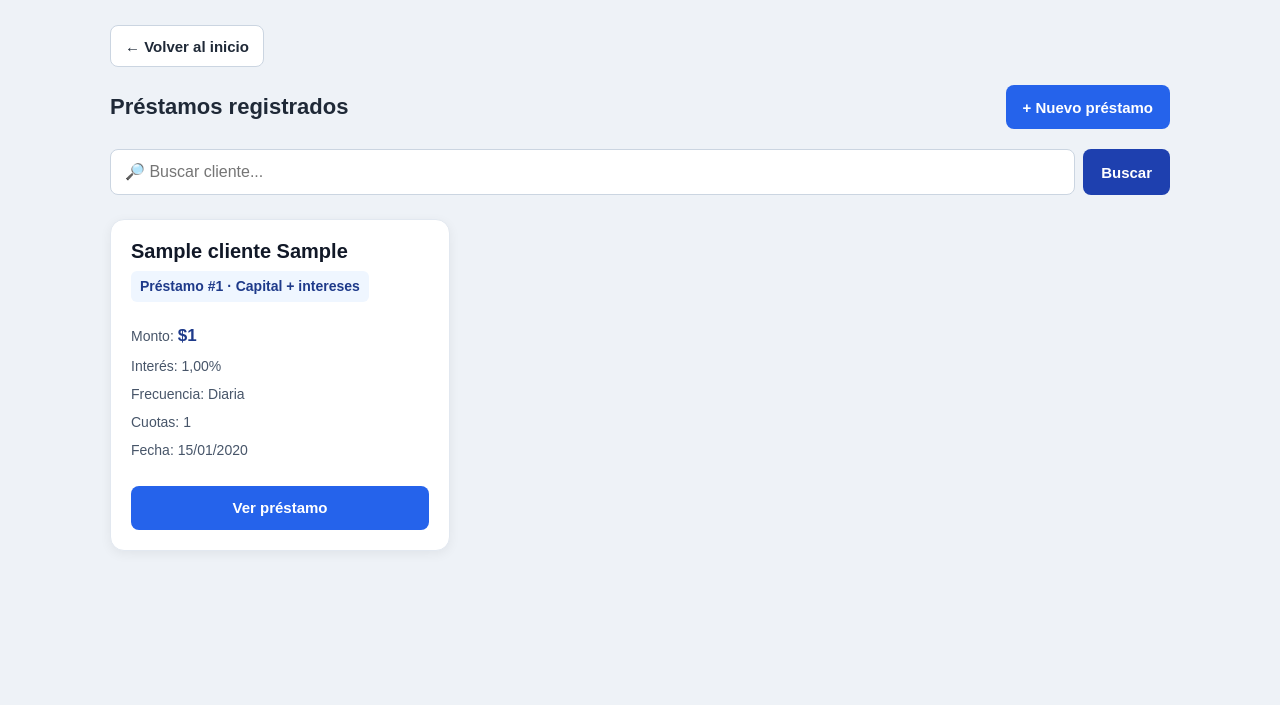
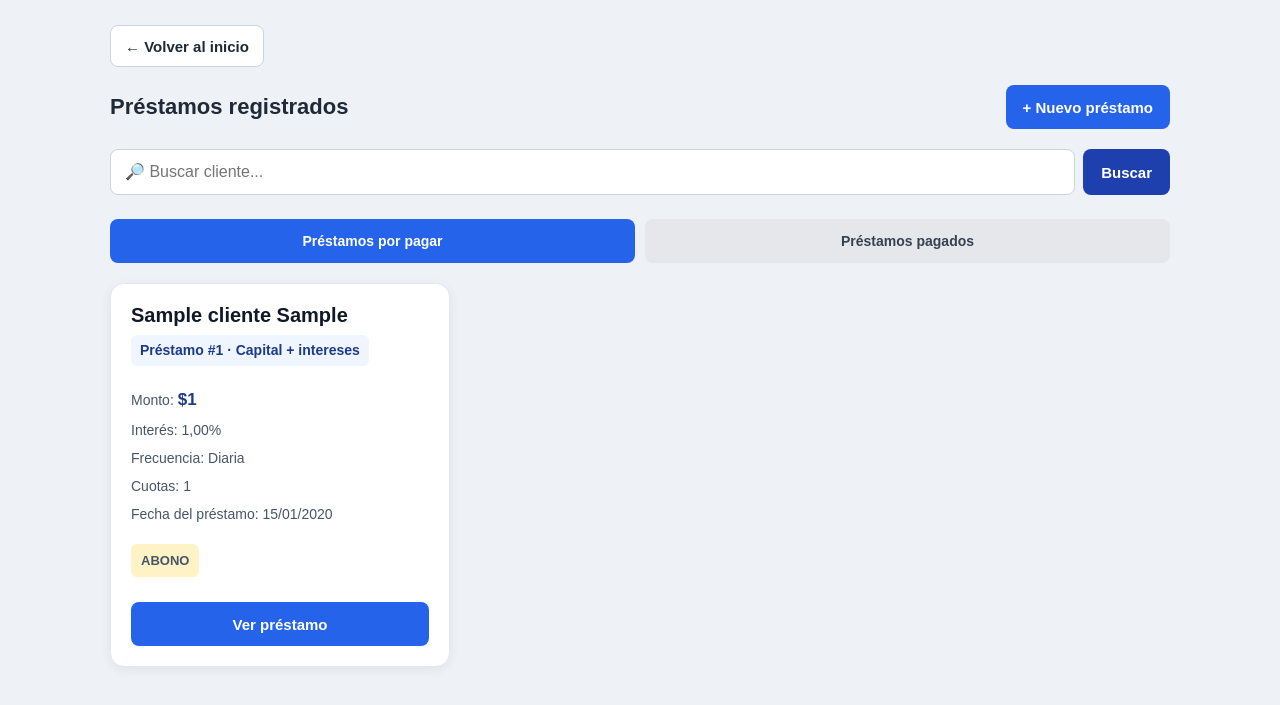
Before and after one commit to ferney1001/Cobro, a Django app: page /prestamos/ in a window 1280 px wide. Shown: the part 71-776 px from the top of the page. Run offline with Django 5.2, Linux system fonts and the light colour scheme; a user stored in the database is signed in; tables that the repository leaves empty hold one stand-in row (values such as "Sample post").

Commit message:
Mejorar gestión de préstamos y agregar eliminación

```diff
--- a/config/settings.py
+++ b/config/settings.py
@@ -25,7 +25,11 @@ SECRET_KEY = 'django-insecure-lntu&6eqvd(y*k-1dr1%^@koawhuugr=^=*gbq%z1#iw$&jk6e
 # SECURITY WARNING: don't run with debug turned on in production!
 DEBUG = True
 
-ALLOWED_HOSTS = []
+ALLOWED_HOSTS = [
+    '127.0.0.1',
+    'localhost',
+    '192.168.0.102',
+]
 
 
 # Application definition
--- a/prestamos/static/prestamos/css/lista_prestamos.css
+++ b/prestamos/static/prestamos/css/lista_prestamos.css
@@ -151,6 +151,69 @@ body {
 
 
 /* =========================
+   FILTROS DE PRÉSTAMOS
+========================= */
+
+.filtros-prestamos {
+    display: flex;
+
+    gap: 10px;
+
+    margin-bottom: 20px;
+
+    flex-wrap: wrap;
+}
+
+
+.filtro-prestamo {
+    flex: 1;
+
+    min-width: 160px;
+
+    display: flex;
+
+    align-items: center;
+    justify-content: center;
+
+    min-height: 44px;
+
+    padding: 12px 16px;
+
+    box-sizing: border-box;
+
+    background-color: #e5e7eb;
+
+    color: #374151;
+
+    text-decoration: none;
+
+    text-align: center;
+
+    border-radius: 8px;
+
+    font-size: 14px;
+
+    font-weight: 600;
+
+    transition:
+        background-color 0.2s ease,
+        color 0.2s ease;
+}
+
+
+.filtro-prestamo:hover {
+    background-color: #d1d5db;
+}
+
+
+.filtro-prestamo.filtro-activo {
+    background-color: #2563eb;
+
+    color: white;
+}
+
+
+/* =========================
    LISTA DE PRÉSTAMOS
 ========================= */
 
@@ -261,6 +336,67 @@ body {
 
 
 /* =========================
+   ESTADOS DEL PRÉSTAMO
+========================= */
+
+.estado-prestamo {
+    display: inline-block;
+
+    margin-top: 12px !important;
+
+    padding: 7px 10px;
+
+    border-radius: 6px;
+
+    font-size: 13px !important;
+
+    font-weight: bold;
+}
+
+
+/* PENDIENTE */
+
+.estado-pendiente {
+    background-color: #fee2e2;
+
+    color: #b91c1c;
+}
+
+
+/* ABONO */
+
+.estado-abono {
+    background-color: #fef3c7;
+
+    color: #b45309;
+}
+
+
+/* PAGADO */
+
+.estado-pagado {
+    background-color: #dcfce7;
+
+    color: #15803d;
+}
+
+
+/* =========================
+   ACCIONES
+========================= */
+
+.acciones-prestamo {
+    display: flex;
+
+    gap: 10px;
+
+    flex-wrap: wrap;
+
+    margin-top: auto;
+}
+
+
+/* =========================
    BOTÓN DETALLE
 ========================= */
 
@@ -270,7 +406,9 @@ body {
     align-items: center;
     justify-content: center;
 
-    width: 100%;
+    flex: 1;
+
+    min-width: 130px;
 
     min-height: 44px;
 
--- a/prestamos/templates/prestamos/lista_prestamos.html
+++ b/prestamos/templates/prestamos/lista_prestamos.html
@@ -52,6 +52,7 @@
                 Préstamos registrados
             </h2>
 
+
             <a
                 href="{% url 'crear_prestamo' %}"
                 class="boton-nuevo"
@@ -61,6 +62,8 @@
 
         </div>
 
+
+        <!-- BUSCADOR -->
 
         <form
             method="get"
@@ -72,7 +75,16 @@
                 name="q"
                 value="{{ busqueda }}"
                 placeholder="🔎 Buscar cliente..."
+                autocomplete="off"
             >
+
+
+            <input
+                type="hidden"
+                name="estado"
+                value="{{ estado }}"
+            >
+
 
             <button type="submit">
                 Buscar
@@ -80,6 +92,42 @@
 
         </form>
 
+
+        <!-- FILTROS -->
+
+        <div class="filtros-prestamos">
+
+
+            <a
+                href="?estado=por_pagar{% if busqueda %}&q={{ busqueda|urlencode }}{% endif %}"
+                class="
+                    filtro-prestamo
+                    {% if estado == 'por_pagar' %}
+                        filtro-activo
+                    {% endif %}
+                "
+            >
+                Préstamos por pagar
+            </a>
+
+
+            <a
+                href="?estado=pagados{% if busqueda %}&q={{ busqueda|urlencode }}{% endif %}"
+                class="
+                    filtro-prestamo
+                    {% if estado == 'pagados' %}
+                        filtro-activo
+                    {% endif %}
+                "
+            >
+                Préstamos pagados
+            </a>
+
+
+        </div>
+
+
+        <!-- LISTA -->
 
         <section class="lista-prestamos">
 
@@ -100,51 +148,89 @@
 
 
                         <p>
+
                             Préstamo #{{ prestamo.numero_prestamo }}
 
                             ·
 
                             {% if prestamo.tipo_prestamo == 'solo_intereses' %}
+
                                 Solo intereses
+
                             {% else %}
+
                                 Capital + intereses
+
                             {% endif %}
+
                         </p>
 
 
                         <p>
+
                             Monto:
+
                             <strong>
                                 ${{ prestamo.monto|dinero }}
                             </strong>
+
                         </p>
 
 
                         <p>
+
                             Interés:
                             {{ prestamo.porcentaje_interes }}%
+
                         </p>
 
 
                         <p>
+
                             Frecuencia:
                             {{ prestamo.get_frecuencia_display }}
+
                         </p>
 
 
                         <p>
+
                             Cuotas:
                             {{ prestamo.numero_cuotas }}
+
                         </p>
 
 
                         <p>
-                            Fecha:
+                            Fecha del préstamo:
                             {{ prestamo.fecha_prestamo|date:"d/m/Y" }}
                         </p>
 
+                        {% if prestamo.estado_calculado == 'pagado' %}
+
+                            <p class="estado-prestamo estado-pagado">
+                                ✓ PRÉSTAMO PAGADO
+                            </p>
+
+                        {% elif prestamo.estado_calculado == 'abono' %}
+
+                            <p class="estado-prestamo estado-abono">
+                                ABONO
+                            </p>
+
+                        {% else %}
+
+                            <p class="estado-prestamo estado-pendiente">
+                                PENDIENTE
+                            </p>
+
+                        {% endif %}
+
 
                     </div>
+
+
+                    <div class="acciones-prestamo">
 
 
                         <a
@@ -155,6 +241,21 @@
                         </a>
 
 
+                        {% if estado == 'pagados' %}
+
+                            <a
+                                href="{% url 'eliminar_prestamo' prestamo.id %}"
+                                class="boton-eliminar"
+                            >
+                                Eliminar
+                            </a>
+
+                        {% endif %}
+
+
+                    </div>
+
+
                 </article>
 
 
@@ -162,7 +263,17 @@
 
 
                 <p class="sin-prestamos">
-                    No hay préstamos registrados.
+
+                    {% if estado == 'pagados' %}
+
+                        No hay préstamos pagados.
+
+                    {% else %}
+
+                        No hay préstamos por pagar.
+
+                    {% endif %}
+
                 </p>
 
 
--- a/prestamos/urls.py
+++ b/prestamos/urls.py
@@ -30,6 +30,12 @@ urlpatterns = [
     ),
 
     path(
+        'eliminar/<int:prestamo_id>/',
+        views.eliminar_prestamo,
+        name='eliminar_prestamo'
+    ),
+
+    path(
         '<int:prestamo_id>/',
         views.detalle_prestamo,
         name='detalle_prestamo'
--- a/prestamos/views.py
+++ b/prestamos/views.py
@@ -3,6 +3,7 @@ from django.db import transaction
 from django.db.models import Q, Sum
 from django.http import JsonResponse
 from django.shortcuts import render, redirect, get_object_or_404
+from django.urls import reverse
 
 from clientes.models import Cliente
 from .forms import PrestamoForm, PrestamoEditarForm, PagoForm
@@ -34,40 +35,43 @@ def crear_prestamo(request):
         }
     )
 
-
 @login_required
 def lista_prestamos(request):
 
-    texto = request.GET.get('q', '').strip()
+    texto = request.GET.get(
+        'q',
+        ''
+    ).strip()
 
-    prestamos = Prestamo.objects.select_related(
-        'cliente'
-    ).prefetch_related(
-        'cuotas__pagos'
+    estado = request.GET.get(
+        'estado',
+        'por_pagar'
     )
 
+    if estado not in ['por_pagar', 'pagados']:
+        estado = 'por_pagar'
+
+    prestamos = (
+        Prestamo.objects
+        .select_related('cliente')
+        .prefetch_related('cuotas__pagos')
+    )
+
+    # Buscar cliente dentro de la sección seleccionada
     if texto:
-
         palabras = texto.split()
-
         consulta = Q()
 
         for palabra in palabras:
-
             consulta &= (
-                Q(
-                    cliente__nombre__icontains=palabra
-                ) |
-                Q(
-                    cliente__apellido__icontains=palabra
-                )
+                Q(cliente__nombre__icontains=palabra)
+                |
+                Q(cliente__apellido__icontains=palabra)
             )
 
         prestamos = prestamos.filter(consulta)
 
-
-    prestamos_activos = []
-
+    prestamos_resultado = []
 
     for prestamo in prestamos:
 
@@ -79,46 +83,110 @@ def lista_prestamos(request):
             total_prestamo += cuota.valor
 
             for pago in cuota.pagos.all():
-
                 total_pagado += pago.monto
-
 
         pendiente = total_prestamo - total_pagado
 
+        if pendiente <= 0:
+            estado_calculado = 'pagado'
 
-        if pendiente > 0:
+        elif total_pagado > 0:
+            estado_calculado = 'abono'
 
-            if total_pagado > 0:
+        else:
+            estado_calculado = 'pendiente'
 
-                estado = 'abono'
+        # PRÉSTAMOS PAGADOS
+        if estado == 'pagados':
 
-            else:
+            if estado_calculado != 'pagado':
+                continue
 
-                estado = 'pendiente'
+        # PRÉSTAMOS POR PAGAR
+        else:
 
+            if estado_calculado == 'pagado':
+                continue
 
-            prestamo.total_prestamo = total_prestamo
-            prestamo.total_pagado = total_pagado
-            prestamo.pendiente = pendiente
-            prestamo.estado_calculado = estado
+        prestamo.total_prestamo = total_prestamo
+        prestamo.total_pagado = total_pagado
+        prestamo.pendiente = max(
+            pendiente,
+            0
+        )
+        prestamo.estado_calculado = estado_calculado
 
-            prestamos_activos.append(prestamo)
+        prestamos_resultado.append(
+            prestamo
+        )
 
-
+    # Sin búsqueda: máximo 10
     if not texto:
-
-        prestamos_activos = prestamos_activos[:10]
-
+        prestamos_resultado = prestamos_resultado[:10]
 
     return render(
         request,
         'prestamos/lista_prestamos.html',
         {
-            'prestamos': prestamos_activos,
-            'busqueda': texto
+            'prestamos': prestamos_resultado,
+            'busqueda': texto,
+            'estado': estado,
         }
     )
 
+@login_required
+def eliminar_prestamo(request, prestamo_id):
+
+    prestamo = get_object_or_404(
+        Prestamo.objects.select_related('cliente'),
+        id=prestamo_id
+    )
+
+    cuotas = (
+        Cuota.objects
+        .filter(prestamo=prestamo)
+        .prefetch_related('pagos')
+    )
+
+    total_cuotas = 0
+    total_pagado = 0
+
+    for cuota in cuotas:
+
+        total_cuotas += cuota.valor
+
+        for pago in cuota.pagos.all():
+            total_pagado += pago.monto
+
+    pendiente = total_cuotas - total_pagado
+
+    # Solo se pueden eliminar préstamos
+    # completamente pagados.
+    if pendiente > 0:
+
+        return redirect(
+            'lista_prestamos'
+        )
+
+    # Mostrar confirmación
+    if request.method == 'GET':
+
+        return render(
+            request,
+            'prestamos/eliminar_prestamo.html',
+            {
+                'prestamo': prestamo,
+            }
+        )
+
+    # Eliminar solamente mediante POST
+    if request.method == 'POST':
+
+        prestamo.delete()
+
+        return redirect(
+            f"{reverse('lista_prestamos')}?estado=pagados"
+        )
 
 @login_required
 def detalle_prestamo(request, prestamo_id):
```
Also changed, not shown: other parts of prestamos/static/prestamos/css/lista_prestamos.css (+163 -31 lines), prestamos/templates/prestamos/eliminar_prestamo.html (added, +123 -0 lines). Lines whose indentation alone changed are shown as unchanged.
